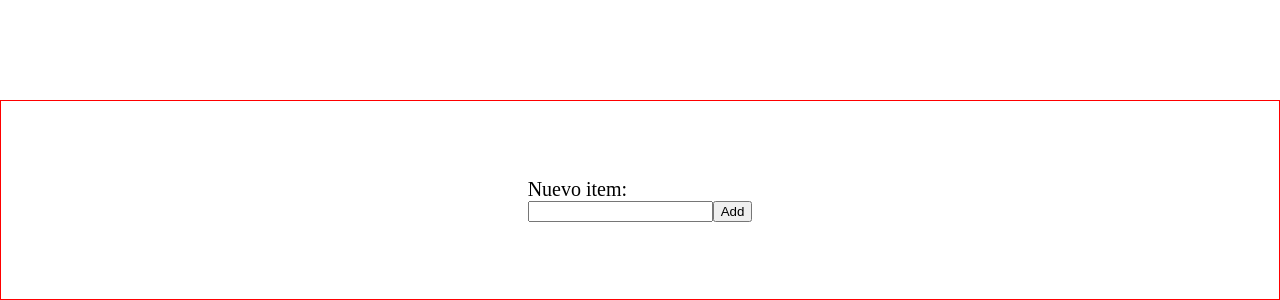
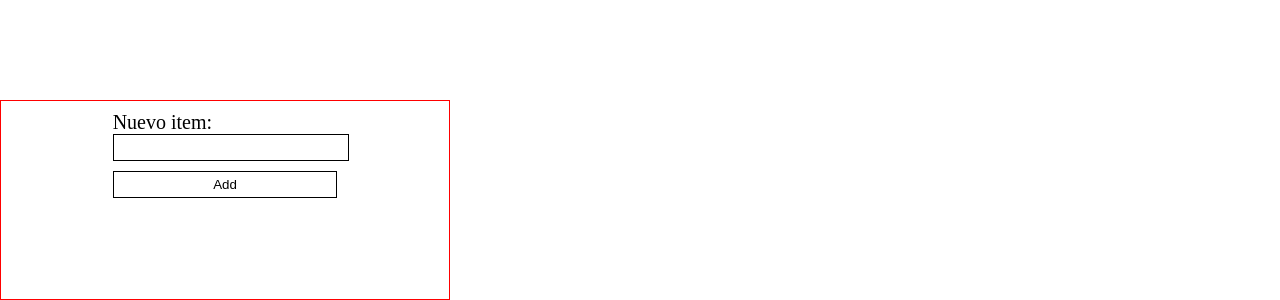
Before and after one commit to catharygr/to-do-list-react, a React (Vite) app: page / in a window 1280 px wide. Shown: the part 500-800 px from the top of the page. Built offline with nearby package versions, Linux system fonts and the light colour scheme.

Commit message:
Trabajando con el Css en el componente TodoList

```diff
--- a/src/index.css
+++ b/src/index.css
@@ -1,20 +1,34 @@
 .new-list-item-form {
-  width: 100%;
+  width: 450px;
   height: 200px;
   background-color: white;
   border: 1px solid red;
   padding: 10px;
   box-sizing: border-box;
-
   position: fixed;
   bottom: 0;
   left: 0;
   display: flex;
   flex-direction: column;
-  justify-content: center;
+  justify-content: flex-start;
   align-items: center;
 }
 
 .new-list-item-form label {
   font-size: 20px;
+  margin-bottom: 10px;
 }
+
+.new-list-item-form input {
+  border: 1px solid black;
+  padding: 5px;
+  width: 100%;
+}
+
+.new-list-item-form button {
+  border: 1px solid black;
+  padding: 5px;
+  width: 100%;
+  background-color: white;
+  margin-top: 10px;
+}
```
